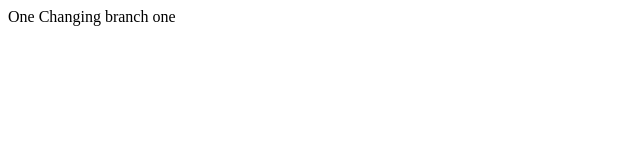
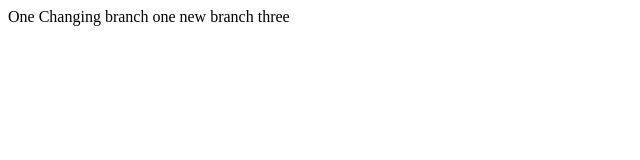
Before and after one commit to kshitizsri/gitadv123, a plain HTML site: page index.html in a window 1280 px wide. Shown: the whole page, without its empty margins (0-640 px from the left). Drawn offline with Linux system fonts and the light colour scheme.

Commit message:
Created Branch three

```diff
--- a/index.html
+++ b/index.html
@@ -10,5 +10,8 @@
     One
 
     Changing branch one
+
+
+    new branch three
 </body>
 </html>
```
